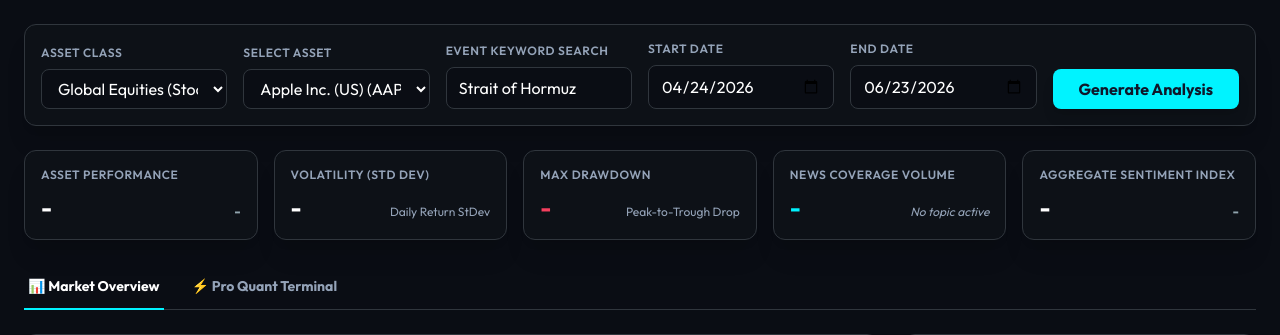
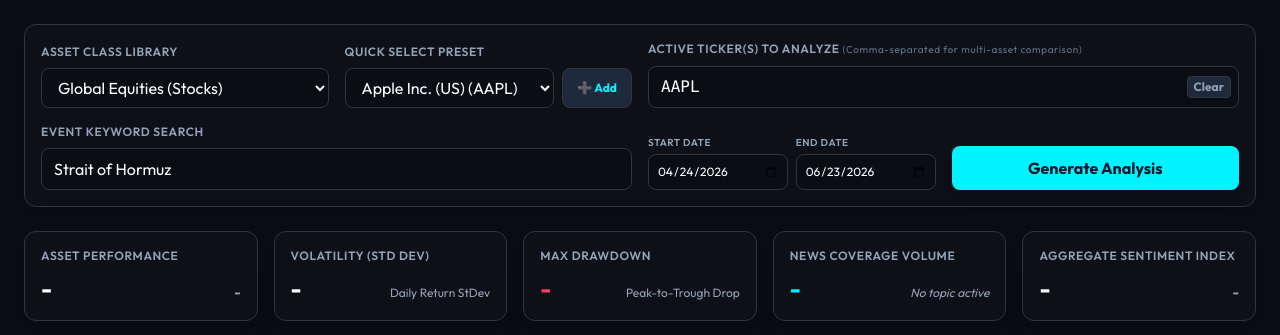
Before and after one commit to worstcod/Sentiment-Analysis, a Flask app: page / in a window 1280 px wide. Shown: the part 101-436 px from the top of the page. Run offline with Flask 3, Linux system fonts and the light colour scheme; some libraries are stand-ins or nearby versions.

Commit message:
UI: Redesign control panel to support a unified Tickers input, Quick-Add presets library, and Clear button

```diff
--- a/templates/index.html
+++ b/templates/index.html
@@ -86,53 +86,76 @@
 
         <!-- Top Row: Input Control Form -->
         <div class="bg-cardBg border border-borderCol rounded-xl p-4 shadow-xl">
-            <form id="analyze-form" class="grid grid-cols-1 md:grid-cols-3 lg:grid-cols-6 gap-4 items-end">
-                <!-- Asset Category -->
+            <form id="analyze-form" class="space-y-4">
+                <!-- Row 1: Asset Configuration (Quick Library + Text Input) -->
+                <div class="grid grid-cols-1 md:grid-cols-3 lg:grid-cols-4 gap-4 items-end">
+                    <!-- Asset Class Dropdown -->
                     <div>
-                    <label for="asset-category" class="block text-xs font-semibold text-slate-400 uppercase tracking-wider mb-2">Asset Class</label>
+                        <label for="asset-category" class="block text-xs font-semibold text-slate-400 uppercase tracking-wider mb-2">Asset Class Library</label>
                         <select id="asset-category" class="w-full bg-terminalBg border border-borderCol rounded-lg px-3 py-2 text-white focus:outline-none focus:border-accentCyan transition">
                             <option value="stocks">Global Equities (Stocks)</option>
                             <option value="crypto">Digital Assets (Crypto)</option>
                             <option value="indices">World Indices</option>
                             <option value="commodities">Commodities</option>
                             <option value="forex">Forex (Pairs)</option>
-                        <option value="comparison">Multi-Asset Comparison</option>
-                        <option value="custom">Custom Ticker(s)</option>
+                            <option value="comparison">Multi-Asset Comparison Presets</option>
                         </select>
                     </div>
-                <!-- Ticker Select Dropdown -->
-                <div id="ticker-select-container">
-                    <label for="ticker-select" class="block text-xs font-semibold text-slate-400 uppercase tracking-wider mb-2">Select Asset</label>
-                    <select id="ticker-select" class="w-full bg-terminalBg border border-borderCol rounded-lg px-3 py-2 text-white focus:outline-none focus:border-accentCyan transition">
+                    <!-- Quick Select Asset Dropdown + Add Button -->
+                    <div>
+                        <label for="ticker-select" class="block text-xs font-semibold text-slate-400 uppercase tracking-wider mb-2">Quick Select Preset</label>
+                        <div class="flex gap-2">
+                            <select id="ticker-select" class="flex-1 bg-terminalBg border border-borderCol rounded-lg px-3 py-2 text-white focus:outline-none focus:border-accentCyan transition min-w-0">
                                 <!-- Populated by JS -->
                             </select>
+                            <button type="button" id="add-ticker-btn" class="bg-slate-800 hover:bg-slate-700 text-accentCyan border border-borderCol rounded-lg px-3.5 py-2 font-bold text-xs flex items-center justify-center shrink-0 transition" title="Add selected preset to custom tickers list">
+                                ➕ Add
+                            </button>
                         </div>
-                <!-- Custom Ticker Text Input (Hidden by default) -->
-                <div id="ticker-custom-container" class="hidden">
-                    <label for="ticker-custom" class="block text-xs font-semibold text-slate-400 uppercase tracking-wider mb-2">Custom Ticker</label>
-                    <input type="text" id="ticker-custom" placeholder="e.g. AAPL"
-                        class="w-full bg-terminalBg border border-borderCol rounded-lg px-3 py-2 text-white font-mono placeholder-slate-600 focus:outline-none focus:border-accentCyan transition">
                     </div>
-                <div>
+                    <!-- Tickers to Analyze Text Input (Always Visible) -->
+                    <div class="lg:col-span-2">
+                        <label for="ticker-custom" class="block text-xs font-semibold text-slate-400 uppercase tracking-wider mb-2">
+                            Active Ticker(s) to Analyze <span class="text-[10px] text-slate-500 font-normal normal-case">(Comma-separated for multi-asset comparison)</span>
+                        </label>
+                        <div class="relative">
+                            <input type="text" id="ticker-custom" placeholder="e.g. AAPL, MSFT, BTC-USD" required
+                                class="w-full bg-terminalBg border border-borderCol rounded-lg pl-3 pr-16 py-2 text-white font-mono placeholder-slate-600 focus:outline-none focus:border-accentCyan transition">
+                            <button type="button" id="clear-tickers-btn" class="absolute right-2 top-1/2 -translate-y-1/2 text-slate-400 hover:text-rose-400 transition text-xs font-bold px-1.5 py-0.5 rounded bg-slate-800 border border-borderCol">
+                                Clear
+                            </button>
+                        </div>
+                    </div>
+                </div>
+
+                <!-- Row 2: Search Parameters & Submit Button -->
+                <div class="grid grid-cols-1 md:grid-cols-3 lg:grid-cols-4 gap-4 items-end">
+                    <!-- Keyword Search -->
+                    <div class="lg:col-span-2">
                         <label for="keyword" class="block text-xs font-semibold text-slate-400 uppercase tracking-wider mb-2">Event Keyword Search</label>
                         <input type="text" id="keyword" name="keyword" value="Strait of Hormuz" required
                             class="w-full bg-terminalBg border border-borderCol rounded-lg px-3 py-2 text-white placeholder-slate-600 focus:outline-none focus:border-accentCyan transition">
                     </div>
+                    <!-- Start/End Dates -->
+                    <div class="grid grid-cols-2 gap-2">
                         <div>
-                    <label for="startDate" class="block text-xs font-semibold text-slate-400 uppercase tracking-wider mb-2">Start Date</label>
+                            <label for="startDate" class="block text-[10px] font-semibold text-slate-400 uppercase tracking-wider mb-1">Start Date</label>
                             <input type="date" id="startDate" name="startDate" required
-                        class="w-full bg-terminalBg border border-borderCol rounded-lg px-3 py-2 text-white focus:outline-none focus:border-accentCyan transition">
+                                class="w-full bg-terminalBg border border-borderCol rounded-lg px-2 py-2 text-xs text-white focus:outline-none focus:border-accentCyan transition">
                         </div>
                         <div>
-                    <label for="endDate" class="block text-xs font-semibold text-slate-400 uppercase tracking-wider mb-2">End Date</label>
+                            <label for="endDate" class="block text-[10px] font-semibold text-slate-400 uppercase tracking-wider mb-1">End Date</label>
                             <input type="date" id="endDate" name="endDate" required
-                        class="w-full bg-terminalBg border border-borderCol rounded-lg px-3 py-2 text-white focus:outline-none focus:border-accentCyan transition">
+                                class="w-full bg-terminalBg border border-borderCol rounded-lg px-2 py-2 text-xs text-white focus:outline-none focus:border-accentCyan transition">
                         </div>
+                    </div>
+                    <!-- Submit Button -->
                     <div>
                         <button type="submit" id="submit-btn"
-                        class="w-full bg-accentCyan hover:bg-cyan-400 text-slate-900 font-bold py-2 px-4 rounded-lg shadow-lg hover:shadow-cyan-500/20 active:scale-98 transition duration-200">
+                            class="w-full bg-accentCyan hover:bg-cyan-400 text-slate-900 font-bold py-2.5 px-4 rounded-lg shadow-lg hover:shadow-cyan-500/20 active:scale-98 transition duration-200">
                             Generate Analysis
                         </button>
+                    </div>
                 </div>
             </form>
         </div>
@@ -446,32 +469,55 @@
             ]
         };
         const categoryDropdown = document.getElementById('asset-category');
-        const tickerSelectContainer = document.getElementById('ticker-select-container');
         const tickerSelectDropdown = document.getElementById('ticker-select');
-        const tickerCustomContainer = document.getElementById('ticker-custom-container');
         const tickerCustomInput = document.getElementById('ticker-custom');
 
         function updateTickerSelector() {
             const selectedCategory = categoryDropdown.value;
-
-            if (selectedCategory === 'custom') {
-                tickerSelectContainer.classList.add('hidden');
-                tickerCustomContainer.classList.remove('hidden');
-                tickerCustomInput.required = true;
-            } else {
-                tickerSelectContainer.classList.remove('hidden');
-                tickerCustomContainer.classList.add('hidden');
-                tickerCustomInput.required = false;
-
-                // Populate options
             const presets = assetPresets[selectedCategory] || [];
             tickerSelectDropdown.innerHTML = presets.map(p =>
                 `<option value="${p.symbol}">${p.name} (${p.symbol})</option>`
             ).join('');
+
+            // Set input value to the default selected preset on class change
+            if (presets.length > 0) {
+                tickerCustomInput.value = presets[0].symbol;
             }
         }
 
         categoryDropdown.addEventListener('change', updateTickerSelector);
+
+        // Populate custom input when user clicks on a single preset option in the select dropdown
+        tickerSelectDropdown.addEventListener('change', () => {
+            tickerCustomInput.value = tickerSelectDropdown.value;
+        });
+
+        // Add selected preset ticker to custom list (allowing multi-asset building)
+        document.getElementById('add-ticker-btn').addEventListener('click', () => {
+            const selectedVal = tickerSelectDropdown.value;
+            const currentVal = tickerCustomInput.value.trim();
+
+            if (!currentVal) {
+                tickerCustomInput.value = selectedVal;
+            } else {
+                // Parse and merge unique ticker symbols
+                const currentSymbols = currentVal.split(',').map(s => s.trim().toUpperCase()).filter(Boolean);
+                const newSymbols = selectedVal.split(',').map(s => s.trim().toUpperCase()).filter(Boolean);
+
+                newSymbols.forEach(sym => {
+                    if (!currentSymbols.includes(sym)) {
+                        currentSymbols.push(sym);
+                    }
+                });
+                tickerCustomInput.value = currentSymbols.join(', ');
+            }
+        });
+
+        // Clear active tickers list
+        document.getElementById('clear-tickers-btn').addEventListener('click', () => {
+            tickerCustomInput.value = "";
+            tickerCustomInput.focus();
+        });
 
         // Initial invocation
         updateTickerSelector();
@@ -488,16 +534,10 @@
         document.getElementById('analyze-form').addEventListener('submit', async function(e) {
             e.preventDefault();
 
-            let ticker = "";
-            const category = categoryDropdown.value;
-            if (category === 'custom') {
-                ticker = tickerCustomInput.value.trim().toUpperCase();
+            const ticker = tickerCustomInput.value.trim().toUpperCase();
             if (!ticker) {
-                    alert("Please enter a custom ticker symbol.");
+                alert("Please select or enter at least one ticker symbol to analyze.");
                 return;
-                }
-            } else {
-                ticker = tickerSelectDropdown.value;
             }
 
             const keyword = document.getElementById('keyword').value.trim();
```
Lines whose indentation alone changed are shown as unchanged.
